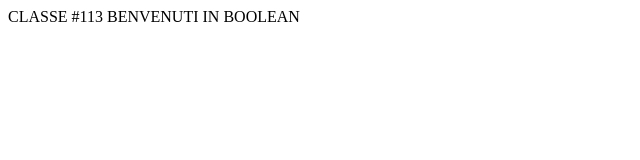
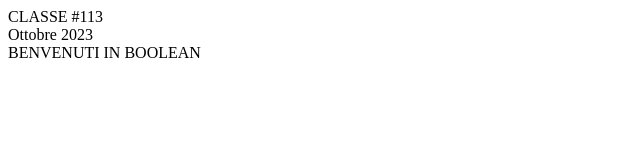
Before and after one commit to alex02r/prima_repo, a plain HTML site: page index.html in a window 1280 px wide. Shown: the whole page, without its empty margins (0-640 px from the left). Drawn offline with Linux system fonts and the light colour scheme.

Commit message:
[ADD] data to file

```diff
--- a/index.html
+++ b/index.html
@@ -6,7 +6,8 @@
     <title>Document</title>
 </head>
 <body>
-    CLASSE #113
+    CLASSE #113 <br>
+    Ottobre 2023 <br>
     BENVENUTI IN BOOLEAN
 </body>
 </html>
```
